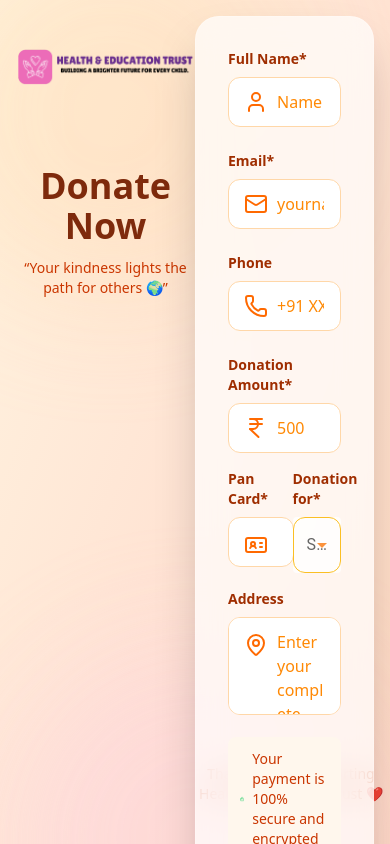
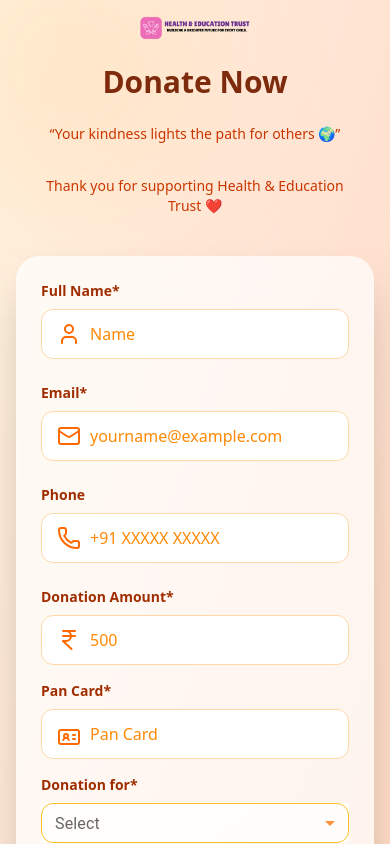
Before and after one commit to Adsource-It-Solution/payment-healthandeducationtrust, a Next.js app: page / in a window 390 px wide. Shown: the top 844 px of the page. Built offline with nearby package versions, Linux system fonts and the light colour scheme.

Commit message:
responsive

```diff
--- a/src/app/page.tsx
+++ b/src/app/page.tsx
@@ -1,7 +1,6 @@
 "use client";
 import { useState } from "react";
 import {
-  HeartHandshake,
   Mail,
   Phone,
   MapPin,
@@ -9,7 +8,7 @@ import {
   PartyPopper,
   User,
   IndianRupee,
-  IdCard
+  IdCard,
 } from "lucide-react";
 import { motion, AnimatePresence } from "framer-motion";
 import logo from "@/assests/logo-pdf.png";
@@ -30,7 +29,7 @@ export default function DonationPage() {
     address: "",
     amount: "",
     donationtype: "",
-    pancard: ""
+    pancard: "",
   });
 
   const [isProcessing, setIsProcessing] = useState(false);
@@ -117,29 +116,34 @@ export default function DonationPage() {
 
   return (
     <div className="min-h-screen flex items-center justify-center bg-gradient-to-br from-[#FFF4E0] via-[#FFE3D3] to-[#FFD8BE] p-4 relative overflow-hidden">
-      {/* Decorative light blobs */}
-      <div className="absolute w-96 h-96 bg-orange-200/40 rounded-full blur-3xl -top-20 -left-20 animate-pulse" />
-      <div className="absolute w-96 h-96 bg-pink-200/40 rounded-full blur-3xl bottom-0 right-0 animate-pulse" />
+      {/* Decorative Blobs */}
+      <div className="absolute w-72 md:w-96 h-72 md:h-96 bg-orange-200/40 rounded-full blur-3xl -top-20 -left-20 animate-pulse" />
+      <div className="absolute w-72 md:w-96 h-72 md:h-96 bg-pink-200/40 rounded-full blur-3xl bottom-0 right-0 animate-pulse" />
 
-      <div className="relative w-full z-10 grid grid-cols-2">
-        {/* Header */}
-        <div className="text-center mt-8">
-          <Image src={logo} alt="Logo" />
-          <div className="gird grid-cols-1 justify-center items-center gap-3 relative top-20">
-            <div className="text-4xl font-bold text-orange-900">
-              Donate Now</div>
-            <p className="text-orange-700 mt-3 text-sm">
+      <div className="relative w-full z-10 grid grid-cols-1 lg:grid-cols-2 gap-10 max-w-6xl mx-auto">
+        {/* Left Section */}
+        <div className="text-center flex flex-col items-center justify-center px-6">
+          <Image
+            src={logo}
+            alt="Logo"
+            className="mx-auto w-28 md:w-40 h-auto"
+          />
+          <div className="grid grid-cols-1 justify-center items-center gap-3 mt-6">
+            <div className="text-3xl md:text-4xl font-bold text-orange-900">
+              Donate Now
+            </div>
+            <p className="text-orange-700 mt-3 text-sm md:text-base">
               “Your kindness lights the path for others 🌍”
             </p>
           </div>
-          <p className="fixed bottom-10 left-48 mt-6 text-orange-700 text-sm">
+          <p className="mt-8 md:mt-16 text-orange-700 text-sm md:text-base">
             Thank you for supporting Health & Education Trust ❤️
           </p>
         </div>
-        {/* Card */}
+
+        {/* Right Section (Form Card) */}
         <div>
-
-          <div className="bg-white/70 backdrop-blur-lg rounded-3xl shadow-2xl border border-white/20 p-8 md:p-10 relative overflow-hidden">
+          <div className="bg-white/70 backdrop-blur-lg rounded-3xl shadow-2xl border border-white/20 p-6 sm:p-8 md:p-10 relative overflow-hidden">
             <AnimatePresence>
               {isSuccess && (
                 <motion.div
@@ -148,20 +152,49 @@ export default function DonationPage() {
                   exit={{ opacity: 0, scale: 0.9 }}
                   className="absolute inset-0 bg-gradient-to-br from-green-400 to-emerald-500 flex flex-col items-center justify-center text-white rounded-3xl z-20"
                 >
-                  <PartyPopper className="w-16 h-16 mb-4 animate-bounce" />
-                  <h2 className="text-3xl font-bold mb-2">Thank You 💖</h2>
-                  <p className="text-white/90">Your donation makes a difference!</p>
+                  <PartyPopper className="w-12 h-12 md:w-16 md:h-16 mb-4 animate-bounce" />
+                  <h2 className="text-2xl md:text-3xl font-bold mb-2">
+                    Thank You 💖
+                  </h2>
+                  <p className="text-white/90 text-sm md:text-base">
+                    Your donation makes a difference!
+                  </p>
                 </motion.div>
               )}
             </AnimatePresence>
 
             <form onSubmit={handleSubmit} className="space-y-4">
+              {/* Basic Fields */}
               <div className="grid grid-cols-1 md:grid-cols-2 gap-6">
                 {[
-                  { label: "Full Name*", name: "name", icon: <User />, type: "text", placeholder: "Name" },
-                  { label: "Email*", name: "email", icon: <Mail />, type: "email", placeholder: "yourname@example.com" },
-                  { label: "Phone", name: "phone", icon: <Phone />, type: "tel", placeholder: "+91 XXXXX XXXXX" },
-                  { label: "Donation Amount*", name: "amount", icon: <IndianRupee />, type: "number", placeholder: "500" },
+                  {
+                    label: "Full Name*",
+                    name: "name",
+                    icon: <User />,
+                    type: "text",
+                    placeholder: "Name",
+                  },
+                  {
+                    label: "Email*",
+                    name: "email",
+                    icon: <Mail />,
+                    type: "email",
+                    placeholder: "yourname@example.com",
+                  },
+                  {
+                    label: "Phone",
+                    name: "phone",
+                    icon: <Phone />,
+                    type: "tel",
+                    placeholder: "+91 XXXXX XXXXX",
+                  },
+                  {
+                    label: "Donation Amount*",
+                    name: "amount",
+                    icon: <IndianRupee />,
+                    type: "number",
+                    placeholder: "500",
+                  },
                 ].map((field) => (
                   <div key={field.name} className="flex flex-col">
                     <label className="block text-sm font-semibold text-orange-800 mb-2">
@@ -184,7 +217,9 @@ export default function DonationPage() {
                   </div>
                 ))}
               </div>
-              <div className="grid grid-cols-2 gap-4">
+
+              {/* PAN + Donation Type */}
+              <div className="grid grid-cols-1 md:grid-cols-2 gap-4">
                 <div>
                   <label className="block text-sm font-semibold text-orange-800 mb-2">
                     Pan Card*
@@ -202,38 +237,34 @@ export default function DonationPage() {
                     />
                   </div>
                 </div>
+
                 <div>
                   <label className="block text-sm font-semibold text-orange-800 mb-2">
                     Donation for*
                   </label>
-                  <FormControl fullWidth>
-                    <InputLabel id="demo-donation-select-label">Select</InputLabel>
+                  <FormControl fullWidth size="small">
+                    <InputLabel id="donation-select-label">Select</InputLabel>
                     <Select
-                      labelId="demo-donation-select-label"
-                      id="demo-donation-select"
+                      labelId="donation-select-label"
+                      id="donation-select"
                       value={formData.donationtype}
                       label="Donation for"
                       onChange={(e) =>
-                        setFormData((prev) => ({ ...prev, donationtype: e.target.value }))
+                        setFormData((prev) => ({
+                          ...prev,
+                          donationtype: e.target.value,
+                        }))
                       }
-                      MenuProps={{
-                        PaperProps: {
-                          style: {
-                            maxHeight: 48 * 3.5,
-                            overflowY: "auto",
-                          },
+                      sx={{
+                        "& .MuiSelect-select": {
+                          color: "#78350f",
+                          backgroundColor: "rgba(255,255,255,0.8)",
                         },
-                      }}
-                      sx={{
                         "& .MuiOutlinedInput-notchedOutline": {
                           borderColor: "#fbbf24",
                         },
                         "&:hover .MuiOutlinedInput-notchedOutline": {
                           borderColor: "#fb923c",
-                        },
-                        "& .MuiSelect-select": {
-                          color: "#78350f",
-                          backgroundColor: "rgba(255,255,255,0.8)",
                         },
                         "& .MuiSvgIcon-root": {
                           color: "#fb923c",
@@ -242,15 +273,15 @@ export default function DonationPage() {
                       }}
                     >
                       <MenuItem value="Baby Vinayak">Baby Vinayak</MenuItem>
-                      <MenuItem value="Avleen kaur">Avleen kaur</MenuItem>
+                      <MenuItem value="Avleen kaur">Avleen Kaur</MenuItem>
                       <MenuItem value="Mother Saroj Devi">Mother Saroj Devi</MenuItem>
-                      <MenuItem value="Baby Samarjot singh">Baby Samarjot singh</MenuItem>
+                      <MenuItem value="Baby Samarjot Singh">Baby Samarjot Singh</MenuItem>
                       <MenuItem value="Ahmad Raza">Ahmad Raza</MenuItem>
                       <MenuItem value="Baby Raj">Baby Raj</MenuItem>
                       <MenuItem value="Baby Ankush">Baby Ankush</MenuItem>
                       <MenuItem value="Dry Ration Kit">Dry Ration Kit</MenuItem>
                       <MenuItem value="Old Age Home">Old Age Home</MenuItem>
-                      <MenuItem value="Education and Health">Education &amp; Health</MenuItem>
+                      <MenuItem value="Education & Health">Education & Health</MenuItem>
                       <MenuItem value="Wheel Chair">Wheel Chair</MenuItem>
                       <MenuItem value="Blankets">Blankets</MenuItem>
                       <MenuItem value="Animal’s Feeding">Animal’s Feeding</MenuItem>
@@ -259,6 +290,7 @@ export default function DonationPage() {
                 </div>
               </div>
 
+              {/* Address */}
               <div>
                 <label className="block text-sm font-semibold text-orange-800 mb-2">
                   Address
@@ -270,17 +302,21 @@ export default function DonationPage() {
                     rows={3}
                     value={formData.address}
                     onChange={handleInputChange}
+                    required
                     placeholder="Enter your complete address"
-                    required
                     className="w-full pl-12 pr-4 py-3 bg-white border border-orange-200 rounded-xl text-orange-900 placeholder-orange-400 focus:outline-none focus:ring-2 focus:ring-orange-400 transition resize-none"
                   />
                 </div>
               </div>
+
               <div className="flex items-center gap-2 text-sm text-orange-700 bg-orange-50 p-3 rounded-lg">
                 <Lock className="w-4 h-4 text-green-500" />
                 <span>Your payment is 100% secure and encrypted</span>
               </div>
-              <span className="text-orange-700 text-sm">All field with <span className="text-black">*</span> is mandatory. </span>
+
+              <p className="text-orange-700 text-sm">
+                All fields with <span className="text-black">*</span> are mandatory.
+              </p>
 
               <button
                 type="submit"
```
